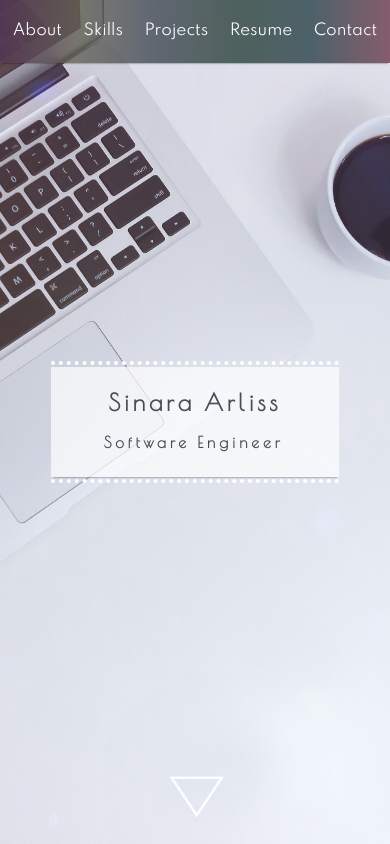
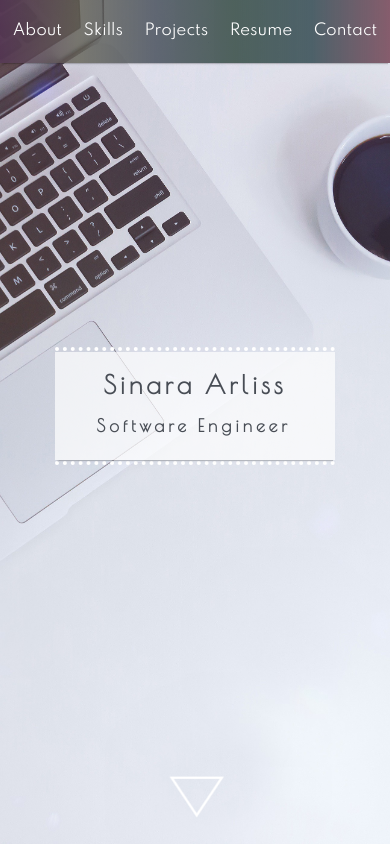
Before and after one commit to SArliss/sarliss-portfolio, a React (Create React App) app: page / in a window 390 px wide. Shown: the top 844 px of the page. Built offline with nearby package versions, Linux system fonts and the light colour scheme; some icons are missing.

Commit message:
Updated media query

```diff
--- a/src/App.css
+++ b/src/App.css
@@ -331,7 +331,7 @@ header h2 {
 }
 
 .social-media a img:hover {
-  border: 0.3em dotted rgb(111, 211, 196);
+  border: 0.3em dotted rgb(167, 167, 167);
 }
 
 .social-media h3 {
@@ -356,18 +356,22 @@ footer a {
 /* SMALL SCREEN */
 @media only screen and (max-width: 769px) {
 
+  .hero-section > a {
+    margin-top: -2em;
+  }
+
   header {
-    padding: 2vw;
+    padding: 1vw;
     letter-spacing: 1vw;
     width: 70vw;
   }
 
   header h1 {
-    font-size: 6vw;
+    font-size: 6.5vw;
   }
 
   header h2 {
-    font-size: 4vw;
+    font-size: 4.5vw;
   }
 
   .hero-section {
```
